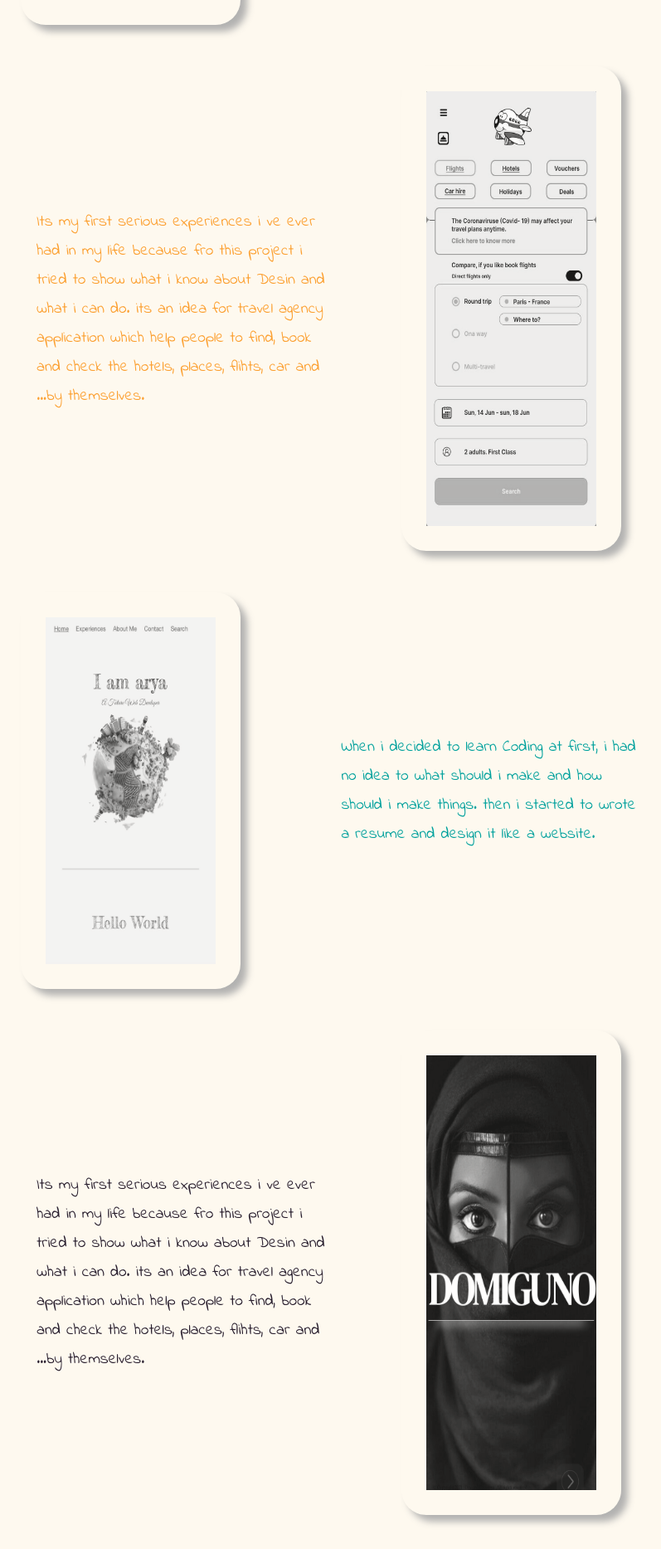
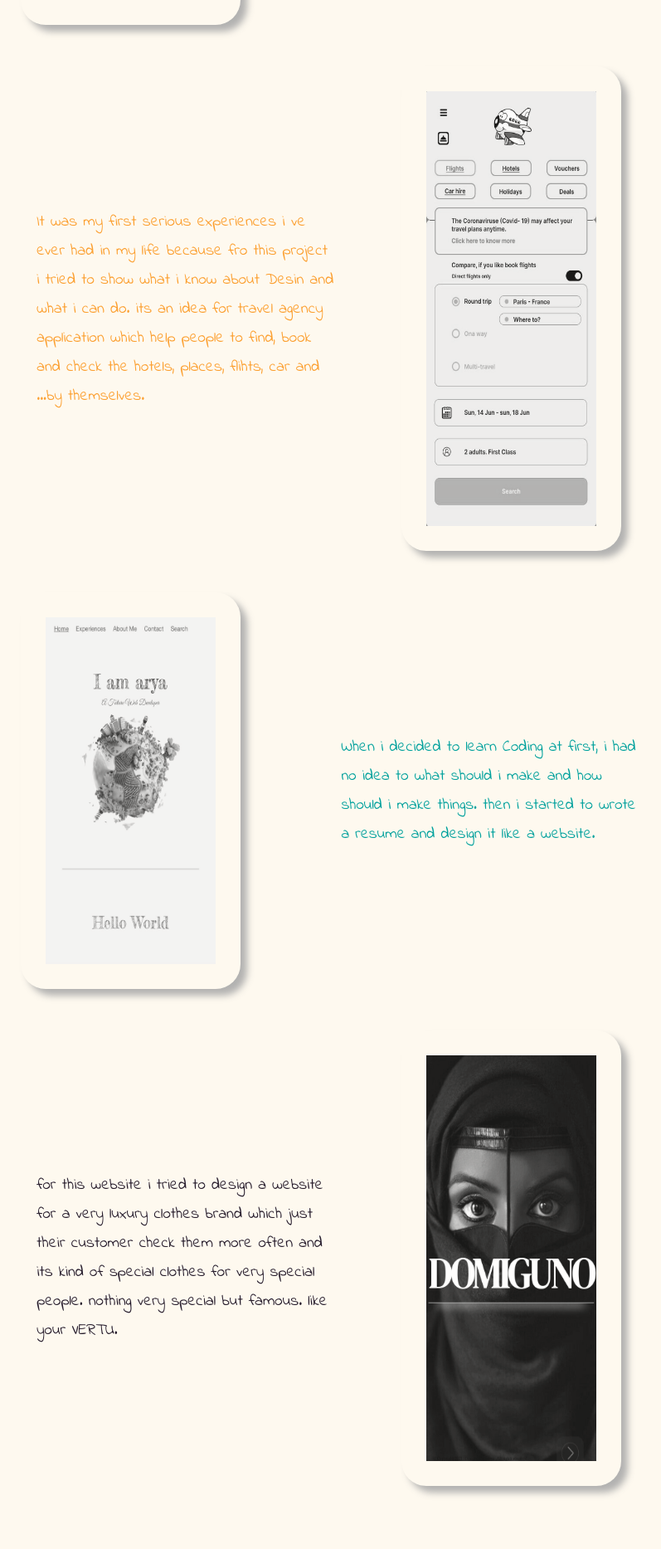
Before and after one commit to arya176/aryawebsite, a plain HTML site: page table2.html in a window 1280 px wide. Shown: the part 993-2860 px from the top of the page at 83% size, without its empty margins (253-1050 px from the left). Drawn offline with Linux system fonts and the light colour scheme; a web font is replaced by a local one.

Commit message:
Update table2.html

```diff
--- a/table2.html
+++ b/table2.html
@@ -43,7 +43,7 @@
     </div>
     <div class="work3">
 
-        <p class="third-work-descrip">Its my first serious experiences i ve ever had in my life because fro this project i tried to show what i know about Desin and what i can do. its an idea for travel agency application which help people to find, book and check the hotels, places, flihts, car and ...by themselves.</p>
+        <p class="third-work-descrip">It was my first serious experiences i ve ever had in my life because fro this project i tried to show what i know about Desin and what i can do. its an idea for travel agency application which help people to find, book and check the hotels, places, flihts, car and ...by themselves.</p>
         <img class="third-work-img img-work" src="pics/4.jpg" alt="work2">
     </div>
     <div class="work4">
@@ -53,7 +53,7 @@
     </div>
     <div class="work5">
 
-        <p class="fifth-work-descrip">Its my first serious experiences i ve ever had in my life because fro this project i tried to show what i know about Desin and what i can do. its an idea for travel agency application which help people to find, book and check the hotels, places, flihts, car and ...by themselves.</p>
+        <p class="fifth-work-descrip">for this website i tried to design a website for a very luxury clothes brand which just their customer check them more often and its kind of special clothes for very special people. nothing very special but famous. like your VERTU.</p>
         <img class="fifth-work-img img-work" src="pics/2.jpg" alt="work2">
     </div>
 
```
